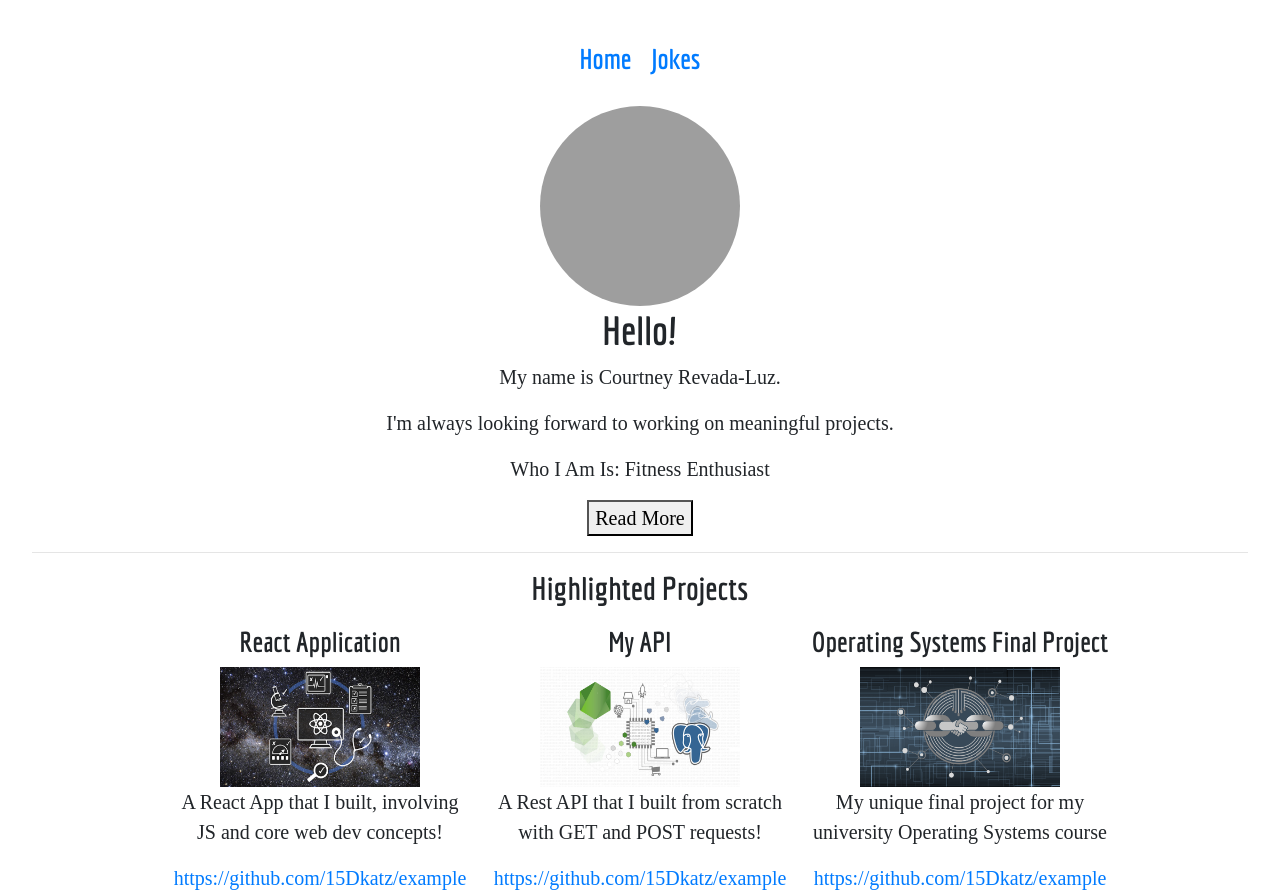
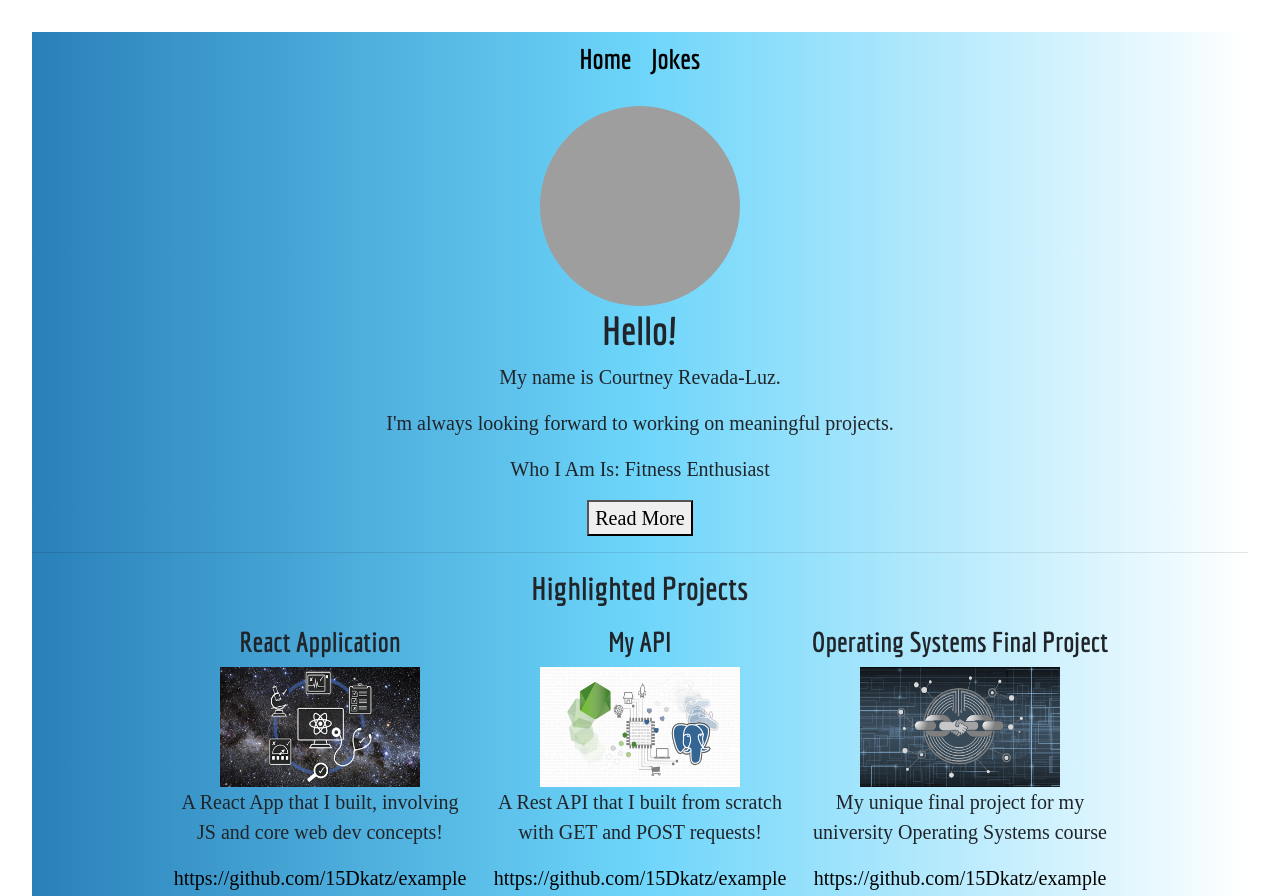
Before and after one commit to GitFitDev/portfolio, a React app: page / in a window 1280 px wide. Shown: the top 896 px of the page. Built offline with nearby package versions, Linux system fonts and the light colour scheme; grey boxes are pictures that could not be loaded.

Commit message:
updated text & background color

```diff
--- a/src/components/App.js
+++ b/src/components/App.js
@@ -12,7 +12,7 @@ class App extends Component {
 
   render() {
     return (
-      <div>
+      <div className="background">
         <img src={profile} alt="profile" className="profile" />
         <h1>Hello!</h1>
         <p>My name is Courtney Revada-Luz.</p>
--- a/src/components/Header.js
+++ b/src/components/Header.js
@@ -9,7 +9,7 @@ const Header = ({ children }) => {
   };
 
   return (
-    <div>
+    <div className='background'>
       <div>
         <h3 style={style}><Link to="/">Home</Link></h3>
         <h3 style={style}><Link to="/jokes">Jokes</Link></h3>
--- a/src/index.css
+++ b/src/index.css
@@ -47,3 +47,10 @@ h1, h2, h3, h4, h5 {
   from { opacity: 0 }
   to { opacity: 100 }
 }
+.background {
+  background: linear-gradient(to right, rgb(41, 128, 185), rgb(109, 213, 250), rgb(255, 255, 255));
+}
+
+a {
+  color: black;
+}
```
Also changed, not shown: 3 other files.
